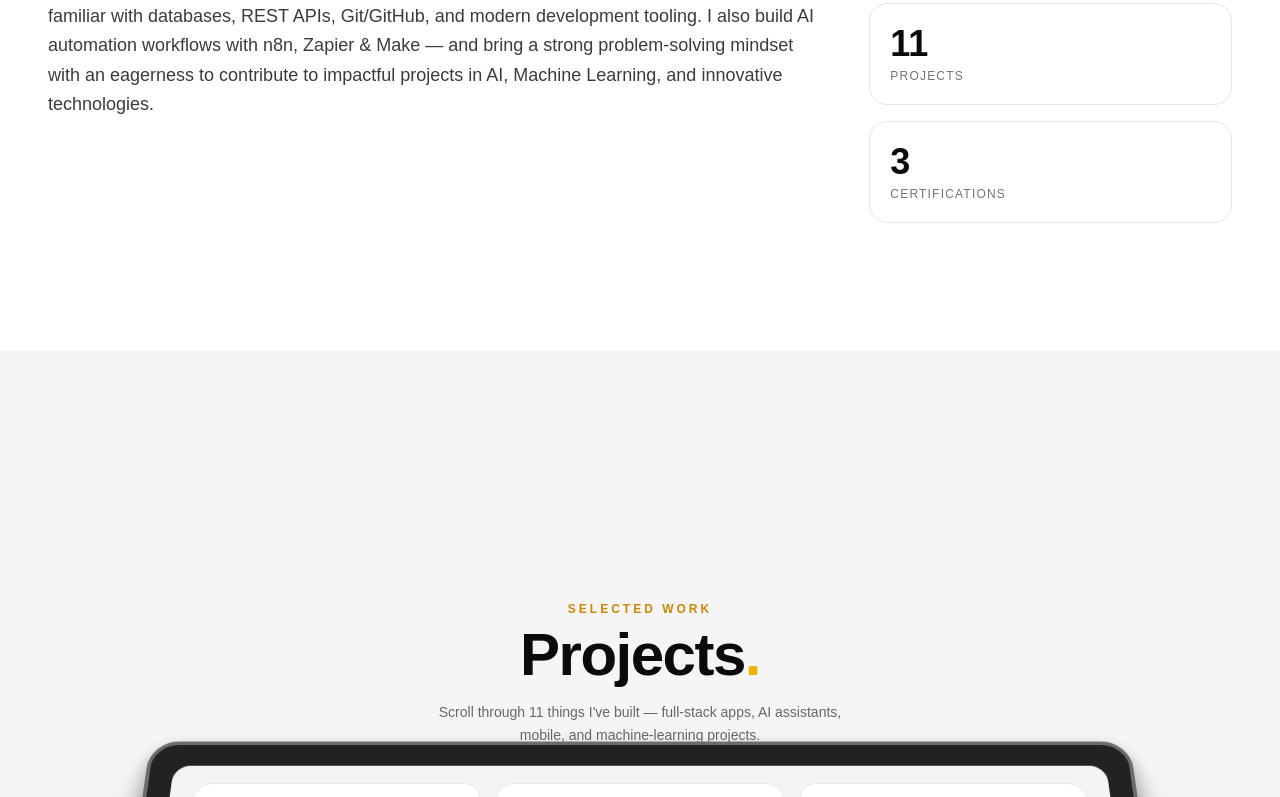
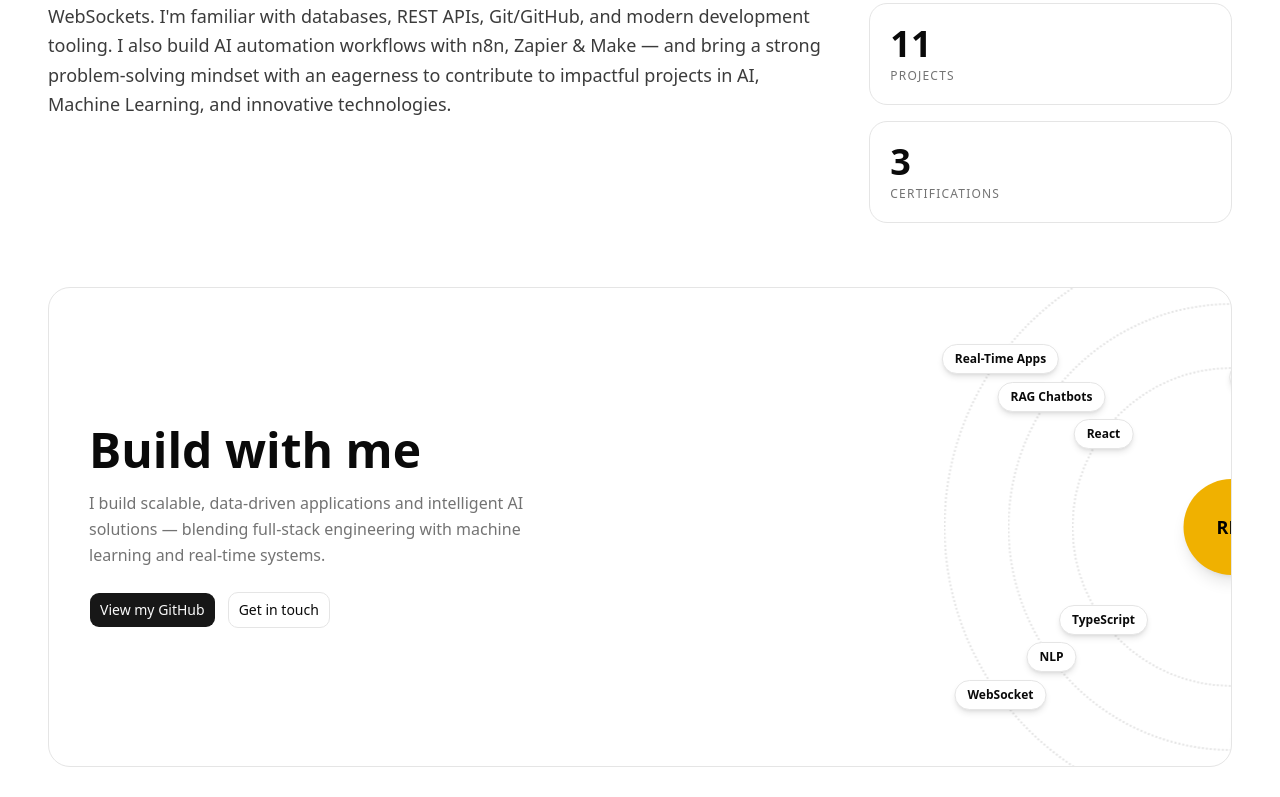
Before and after one commit to RizAhd/Portfolio-Updated, a React (Vite) app: page / in a window 1280 px wide. Shown: the part 1163-1960 px from the top of the page. Built offline with nearby package versions, Linux system fonts and the light colour scheme.

Commit message:
feat: add StackFeatureSection component and update font dependencies

```diff
--- a/package.json
+++ b/package.json
@@ -11,6 +11,7 @@
   },
   "dependencies": {
     "@fontsource-variable/geist": "^5.2.9",
+    "@fontsource-variable/space-grotesk": "^5.2.10",
     "@gsap/react": "^2.1.2",
     "@tailwindcss/vite": "^4.3.0",
     "class-variance-authority": "^0.7.1",
--- a/src/components/sections/about.tsx
+++ b/src/components/sections/about.tsx
@@ -1,6 +1,19 @@
 import { motion } from 'framer-motion';
 import { SectionHeading } from '@/components/section-heading';
-import { profile, stats } from '@/data/portfolio';
+import StackFeatureSection from '@/components/ui/stack-feature-section';
+import { profile, stats, contact, skillGroups } from '@/data/portfolio';
+
+// Initials for the orbit hub, from the real profile name.
+const initials = profile.name
+  .split(' ')
+  .map((w) => w[0])
+  .join('')
+  .slice(0, 2)
+  .toUpperCase();
+
+// Orbit chips: a representative spread of the real tech stack (one or two items
+// from each skill group), so the animation shows what Riflan actually works in.
+const orbitStack = skillGroups.flatMap((g) => g.items.slice(0, 3)).slice(0, 15);
 
 export const About = () => (
   <section id="about" className="w-full bg-background px-6 py-24 md:px-12 md:py-32">
@@ -40,6 +53,26 @@ export const About = () => (
           ))}
         </motion.div>
       </div>
+
+      {/* Orbiting tech-stack feature — real bio + real stack from portfolio data. */}
+      <motion.div
+        initial={{ opacity: 0, y: 24 }}
+        whileInView={{ opacity: 1, y: 0 }}
+        viewport={{ once: true, margin: '-60px' }}
+        transition={{ duration: 0.5 }}
+        className="mt-16"
+      >
+        <StackFeatureSection
+          heading="Build with me"
+          description={profile.shortBio}
+          ctaLabel="View my GitHub"
+          ctaHref={contact.github}
+          secondaryLabel="Get in touch"
+          secondaryHref="#contact"
+          centerLabel={initials}
+          items={orbitStack}
+        />
+      </motion.div>
     </div>
   </section>
 );
--- /dev/null
+++ b/src/components/ui/stack-feature-section.tsx
@@ -0,0 +1,122 @@
+import { Button } from "@/components/ui/button";
+
+// Orbiting-stack feature section (adapted from a Next.js component for Vite:
+// "use client" + next/link dropped, brand react-icons replaced with text chips
+// so it shows THIS site's real tech stack instead of generic logos). The left
+// side shows a heading/description/CTA; the right shows the orbiting chips.
+interface StackFeatureSectionProps {
+  heading: string;
+  description: string;
+  ctaLabel: string;
+  ctaHref: string;
+  secondaryLabel?: string;
+  secondaryHref?: string;
+  /** Center label shown in the hub circle (e.g. initials). */
+  centerLabel: string;
+  /** The orbiting items — short tech/skill labels. */
+  items: string[];
+}
+
+export default function StackFeatureSection({
+  heading,
+  description,
+  ctaLabel,
+  ctaHref,
+  secondaryLabel,
+  secondaryHref,
+  centerLabel,
+  items,
+}: StackFeatureSectionProps) {
+  const orbitCount = 3;
+  const orbitGap = 8; // rem between orbits
+  const iconsPerOrbit = Math.ceil(items.length / orbitCount);
+
+  return (
+    <section className="relative flex h-[30rem] items-center justify-between overflow-hidden rounded-3xl border border-border bg-card pl-8 md:pl-10">
+      {/* Left side: heading, text, CTA */}
+      <div className="z-10 w-full md:w-1/2">
+        <h3 className="mb-4 text-3xl font-bold text-foreground sm:text-4xl md:text-5xl">
+          {heading}
+        </h3>
+        <p className="mb-6 max-w-lg pr-6 text-sm leading-relaxed text-muted-foreground md:text-base">
+          {description}
+        </p>
+        <div className="flex items-center gap-3">
+          <Button variant="default" size="lg" asChild>
+            <a href={ctaHref} target="_blank" rel="noopener noreferrer">
+              {ctaLabel}
+            </a>
+          </Button>
+          {secondaryLabel && secondaryHref && (
+            <Button variant="outline" size="lg" asChild>
+              <a href={secondaryHref}>{secondaryLabel}</a>
+            </Button>
+          )}
+        </div>
+      </div>
+
+      {/* Right side: orbit animation cropped to ~1/2 (hidden on small screens) */}
+      <div className="relative hidden h-full w-1/2 items-center justify-start overflow-hidden md:flex">
+        <div className="relative flex h-[50rem] w-[50rem] translate-x-[50%] items-center justify-center">
+          {/* Center hub */}
+          <div className="flex h-24 w-24 items-center justify-center rounded-full bg-yellow-500 text-lg font-extrabold text-black shadow-lg">
+            {centerLabel}
+          </div>
+
+          {/* Generate orbits */}
+          {[...Array(orbitCount)].map((_, orbitIdx) => {
+            const size = `${12 + orbitGap * (orbitIdx + 1)}rem`;
+            const angleStep = (2 * Math.PI) / iconsPerOrbit;
+
+            return (
+              <div
+                key={orbitIdx}
+                className="absolute rounded-full border-2 border-dotted border-border"
+                style={{
+                  width: size,
+                  height: size,
+                  animation: `stack-orbit-spin ${12 + orbitIdx * 6}s linear infinite`,
+                }}
+              >
+                {items
+                  .slice(orbitIdx * iconsPerOrbit, orbitIdx * iconsPerOrbit + iconsPerOrbit)
+                  .map((label, iconIdx) => {
+                    const angle = iconIdx * angleStep;
+                    const x = 50 + 50 * Math.cos(angle);
+                    const y = 50 + 50 * Math.sin(angle);
+
+                    return (
+                      <div
+                        key={label}
+                        className="absolute whitespace-nowrap rounded-full border border-border bg-background px-3 py-1.5 text-xs font-semibold text-foreground shadow-md"
+                        style={{
+                          left: `${x}%`,
+                          top: `${y}%`,
+                          // Counter-rotate each chip so its text stays upright.
+                          transform: "translate(-50%, -50%)",
+                          animation: `stack-orbit-spin-reverse ${12 + orbitIdx * 6}s linear infinite`,
+                        }}
+                      >
+                        {label}
+                      </div>
+                    );
+                  })}
+              </div>
+            );
+          })}
+        </div>
+      </div>
+
+      <style>{`
+        @keyframes stack-orbit-spin {
+          from { transform: rotate(0deg); }
+          to { transform: rotate(360deg); }
+        }
+        @keyframes stack-orbit-spin-reverse {
+          from { transform: translate(-50%, -50%) rotate(0deg); }
+          to { transform: translate(-50%, -50%) rotate(-360deg); }
+        }
+      `}</style>
+    </section>
+  );
+}
--- a/src/index.css
+++ b/src/index.css
@@ -1,7 +1,7 @@
 @import "tailwindcss";
 @import "tw-animate-css";
 @import "shadcn/tailwind.css";
-@import "@fontsource-variable/geist";
+@import "@fontsource-variable/space-grotesk";
 
 @custom-variant dark (&:is(.dark *));
 
@@ -98,7 +98,7 @@
   --color-input: var(--input);
   --color-ring: var(--ring);
   --font-heading: var(--font-sans);
-  --font-sans: 'Geist Variable', sans-serif;
+  --font-sans: 'Space Grotesk Variable', ui-sans-serif, system-ui, sans-serif;
   --color-sidebar-ring: var(--sidebar-ring);
   --color-sidebar-border: var(--sidebar-border);
   --color-sidebar-accent-foreground: var(--sidebar-accent-foreground);
```
Also changed, not shown: 1 other file (tests, documents, lock files or other folders).
